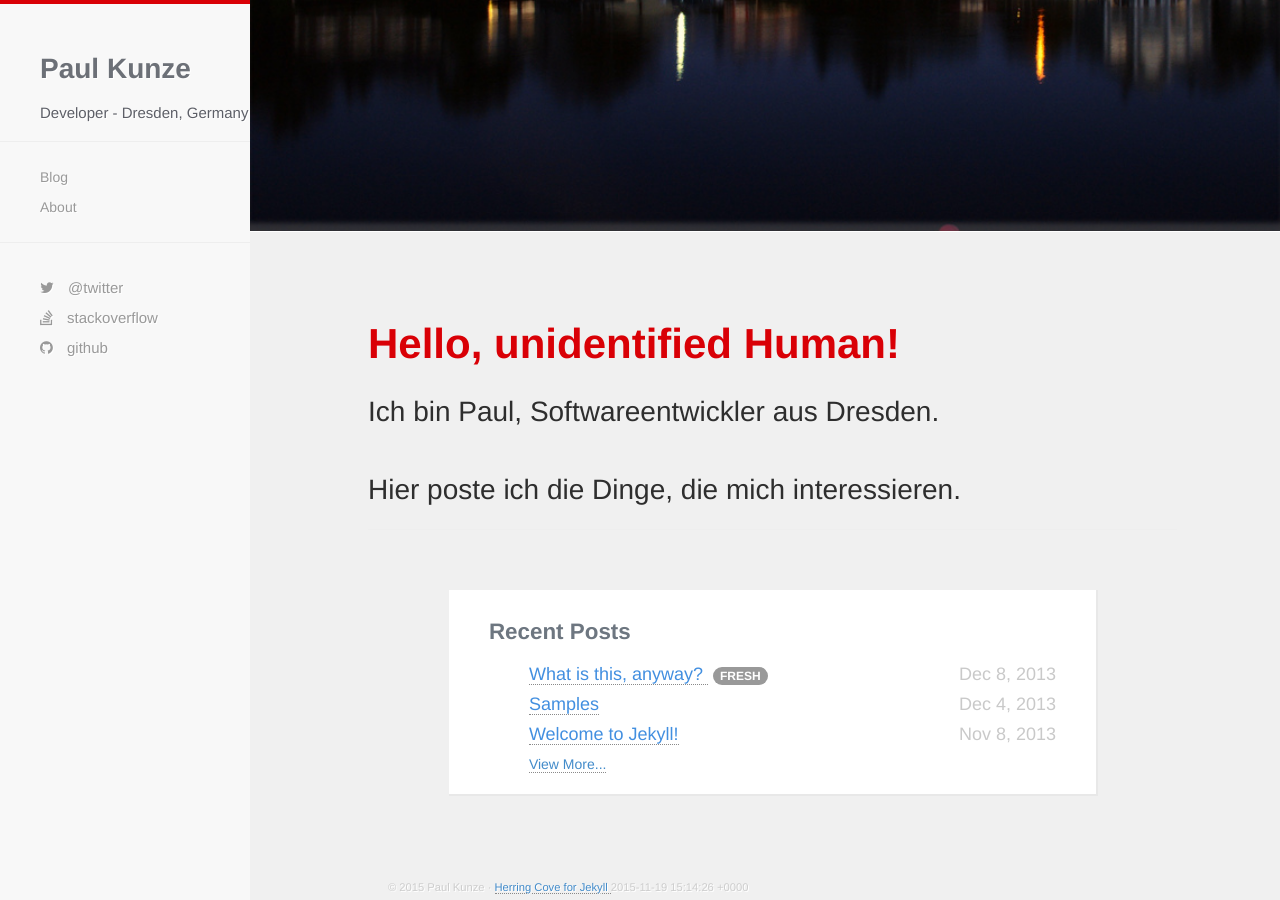
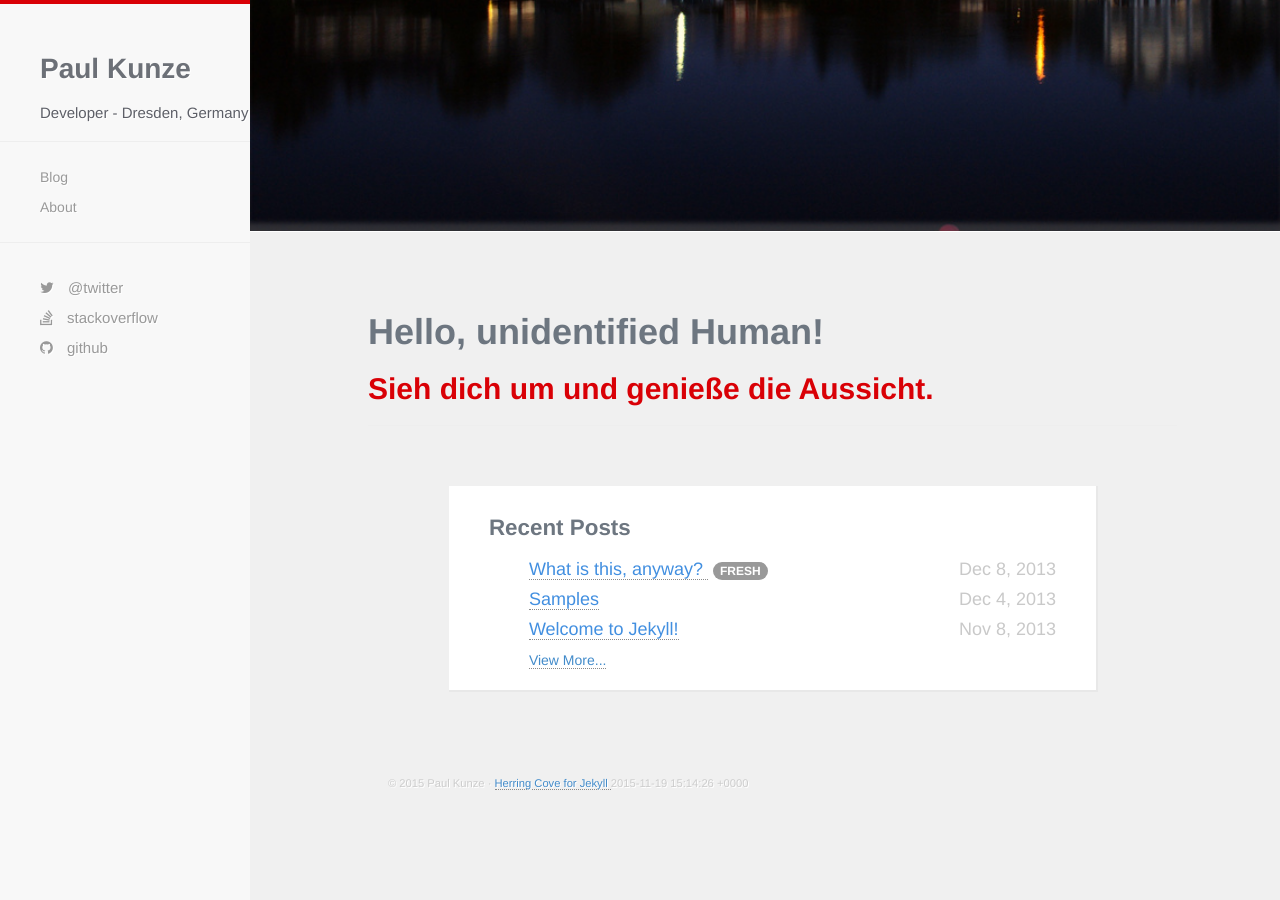
Before and after one commit to pkunze/pkunze.github.io, a Jekyll site: the page built from index.html, in a window 1280 px wide and 900 px high, scrolled down 472 px. Built offline with Jekyll 4.4.1, drawn with Linux system fonts in a browser that asks for light colours; nearby versions of some CDN libraries; Markdown is read by kramdown in place of the engine named in the settings; after the commit the page ends 1268 px from its top, so only the background shows below that.

Commit message:
weitere Anpassungen

```diff
--- a/_includes/greeting.html
+++ b/_includes/greeting.html
@@ -1,11 +1,8 @@
   </div>
   <div class="container">
-    <div id="welcome-greeting">
+    <div id="welcome-greeting text-center">
       <h1>Hello, unidentified Human!</h1>
-      <h2>Ich bin Paul, Softwareentwickler aus Dresden.
-        <br>
-        <br>
-        Hier poste ich die Dinge, die mich interessieren.
+      <h2>Sieh dich um und genieße die Aussicht.
       </h2>
       <hr>
     </div>
--- a/about.html
+++ b/about.html
@@ -2,7 +2,7 @@
 title: About
 ---
 <div class="container">
-  <div class="container">
+  <div class="container text-center">
     <div class="row">
       <div class="user-card">
         <div class="row">
@@ -20,7 +20,9 @@ title: About
           <div class="col-md-12 letter">
             <p>
               Hi, Ich bin Paul, ein Softwareentwickler aus Dresden, Deutschland.
-              Mein Hauptinteresse gilt C#/.NET, PHP (auf Basis von Laravel und
+            </p>
+            <p>
+              Mein Hauptinteresse gilt C#/.NET, PHP (auf Basis von Laravel) und
               diversen JS-Frameworks (vue.js, Electron, Cordova/Ionic).
             </p>
           </div>
--- a/list.html
+++ b/list.html
@@ -3,7 +3,7 @@ title: All Posts
 ---
 <div class="container">
   <div id="article">
-  <h1>Archive</h1>
+  <h1>Archiv</h1>
   <ul class="posts">
     {% for post in site.posts %}
     <li><span><a href="{{ site.baseurl }}{{ post.url }}">{{ post.title }}</a><time class="pull-right post-list">{{ post.date | date_to_string | date: "%b %-d, %Y"  }}</h4></time></span></span></li>
```
